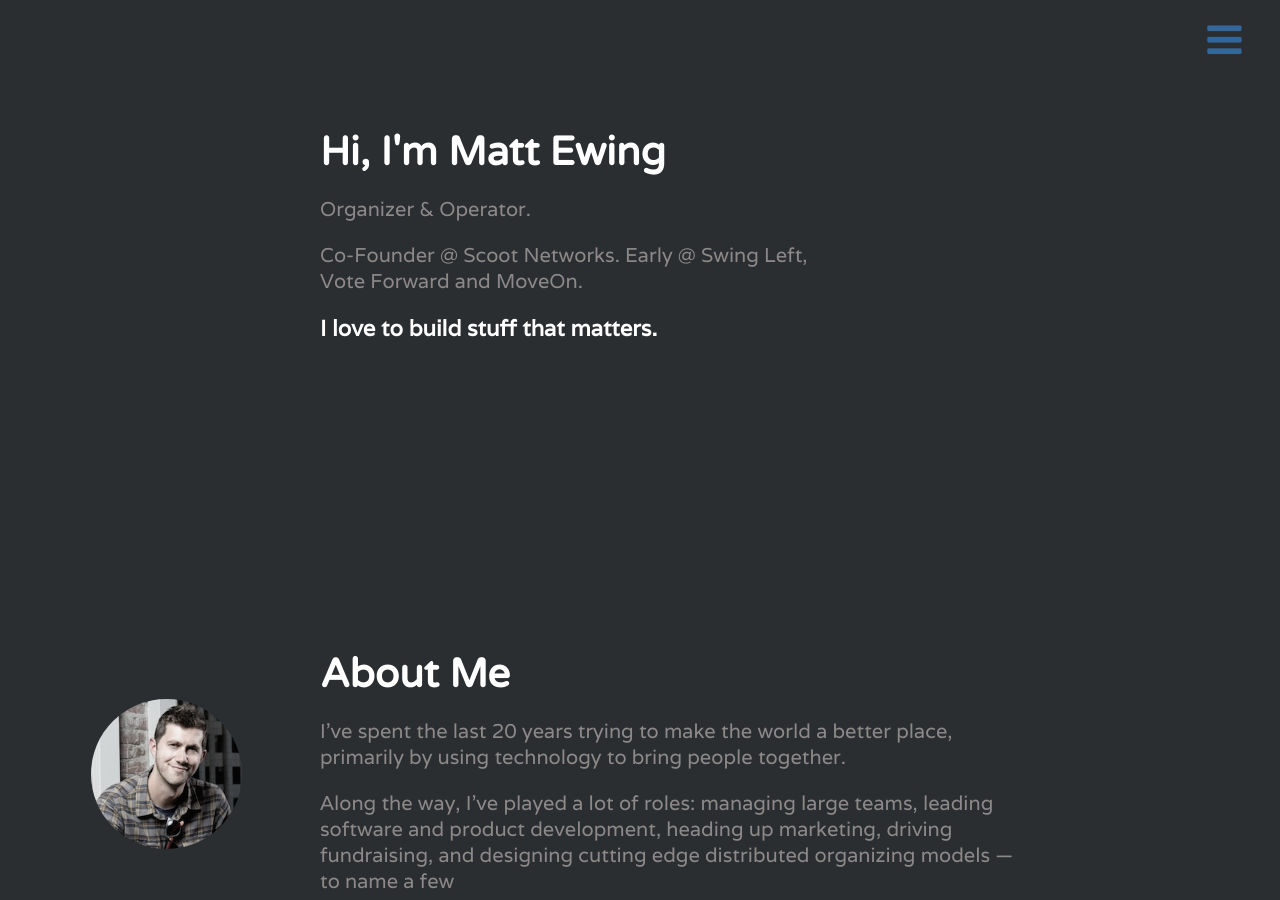
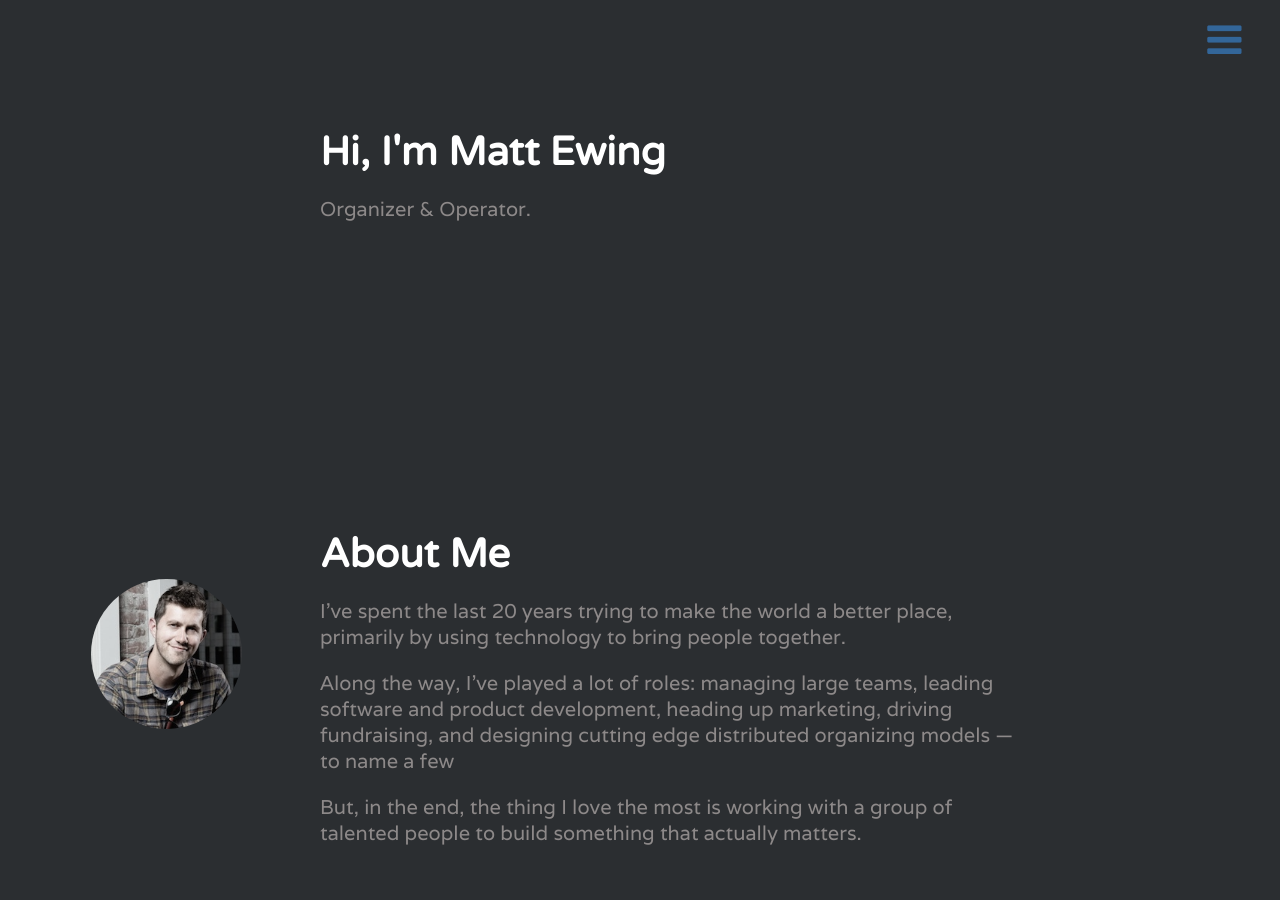
Before and after one commit to mattewing/mattewing.github.io, a Jekyll site: the page built from index.html, in a window 1280 px wide and 900 px high. Built offline with Jekyll 4.4.1, drawn with Linux system fonts in a browser that asks for light colours; nearby versions of some CDN libraries.

Commit message:
Update index.html
updating the update

```diff
--- a/index.html
+++ b/index.html
@@ -11,8 +11,6 @@
 	<h1>Hi, I'm Matt Ewing</h1>
 	<p>Organizer & Operator. </p>
 	<p>
-	<p>Co-Founder &#64; Scoot Networks. Early &#64; Swing Left, Vote Forward and MoveOn.  </p>
-	<p><strong>I love to build stuff that matters.</strong></p>
 
 </div>
 
```
